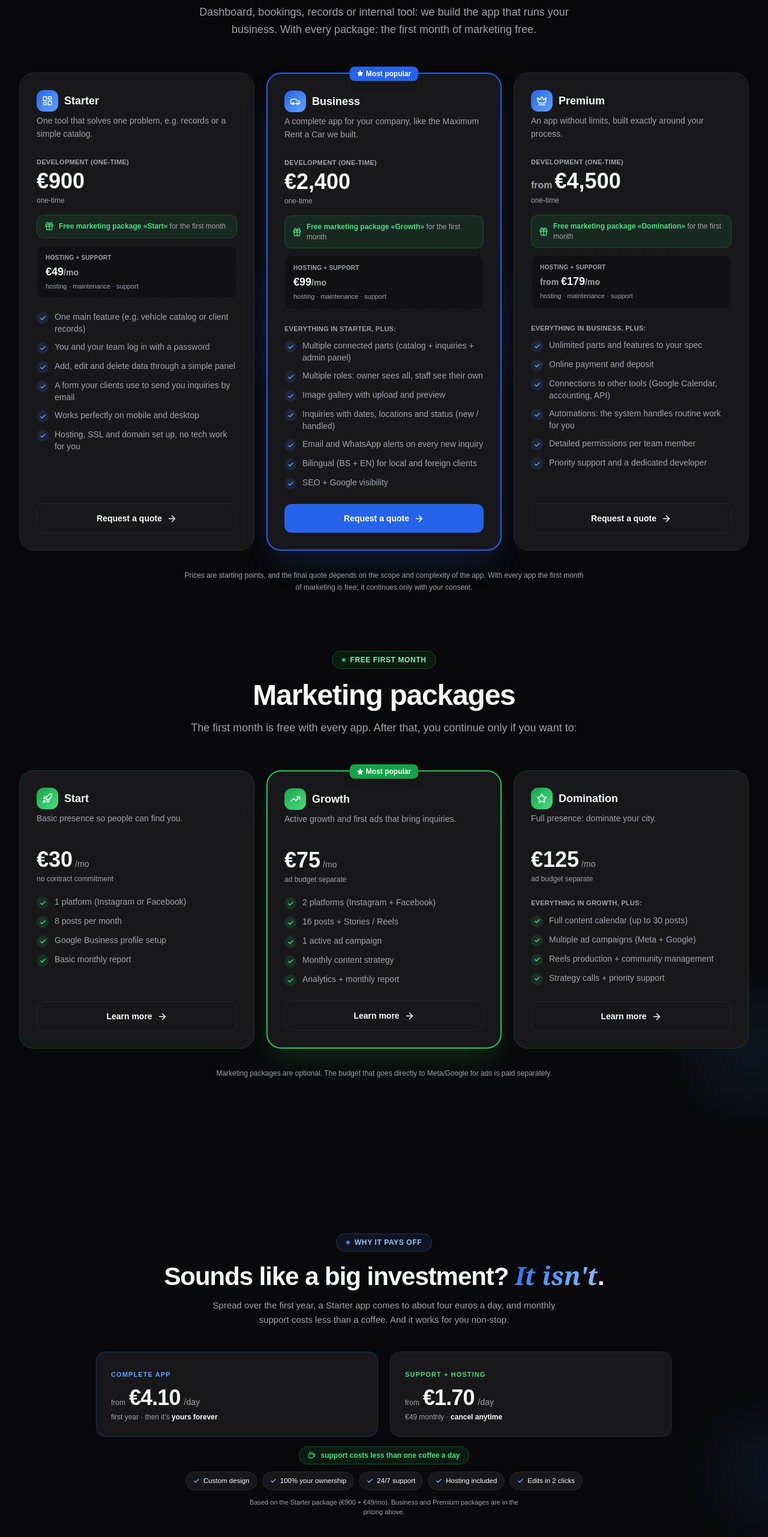
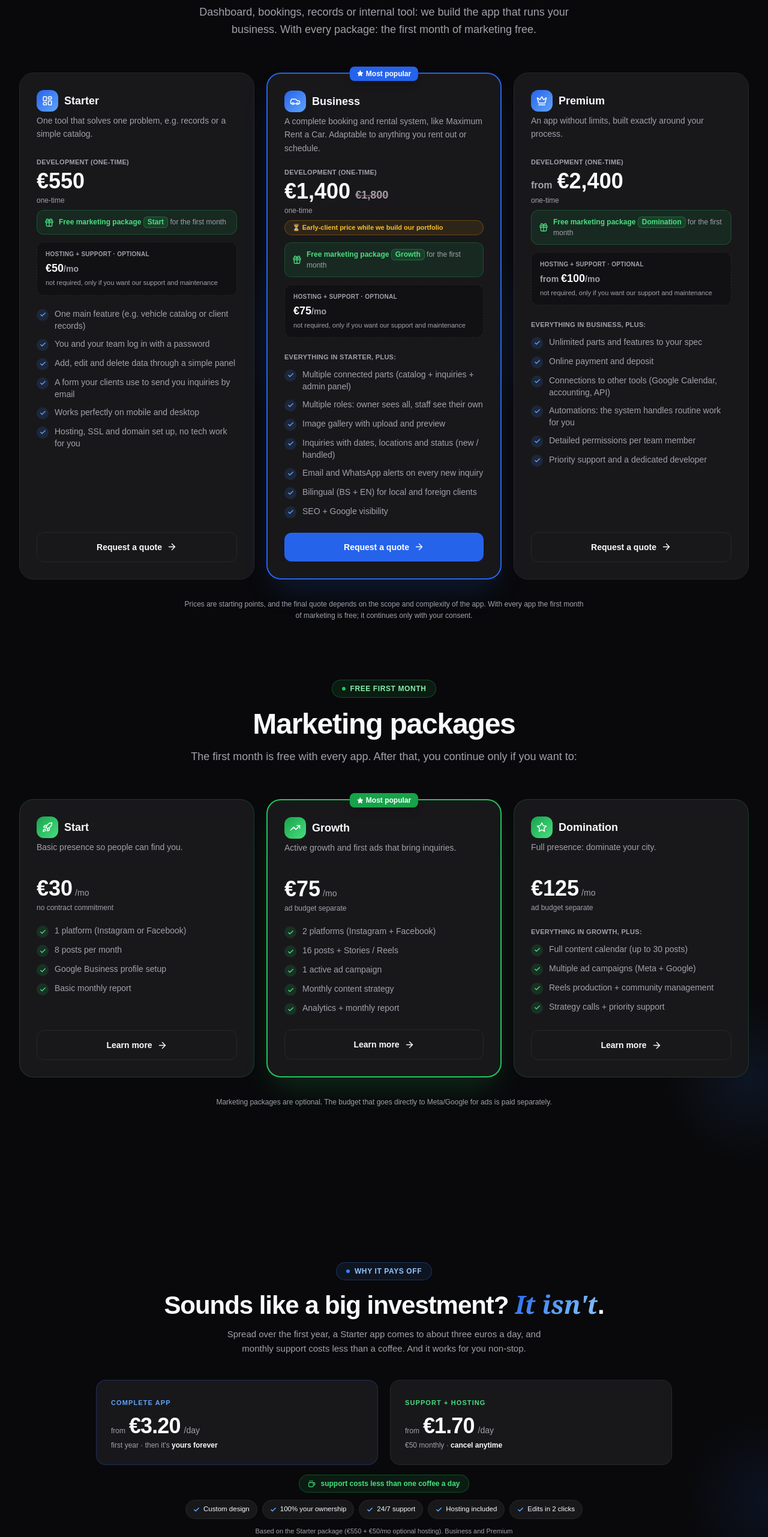
Before and after one commit to Bakeee99/mehiccdev, a Next.js app: page / in a window 1280 px wide. Shown: the part 6240-8802 px from the top of the page at 60% size. Built offline with nearby package versions, Linux system fonts and the light colour scheme.

Commit message:
cijene nove i to

```diff
--- a/components/sections/Pricing.tsx
+++ b/components/sections/Pricing.tsx
@@ -25,7 +25,7 @@ import { useReveal } from "@/lib/useReveal";
 import { useLanguage } from "@/components/ui/LanguageProvider";
 
 // ── Types ───────────────────────────────────────────────────────────────────
-type AppPlan = { name: string; tag: string; price: string; monthly: string; from?: boolean; gift: string; features: string[] };
+type AppPlan = { name: string; tag: string; price: string; oldPrice?: string; promoNote?: string; monthly: string; from?: boolean; gift: string; features: string[] };
 type MktPlan = { name: string; tag: string; price: string; note: string; features: string[] };
 type PricingData = {
   eyebrow: string; heading: string; headingAccent: string; subtitle: string;
@@ -45,8 +45,8 @@ const PRICING: Record<"bs" | "en", PricingData> = {
       "Dashboard, rezervacije, evidencija ili interni alat: gradimo aplikaciju koja vodi vaš biznis. Uz svaki paket: prvi mjesec marketinga gratis.",
     buildLabel: "Razvoj (jednokratno)",
     once: "jednokratno",
-    monthlyLabel: "Hosting + podrška",
-    monthlySub: "hosting · održavanje · podrška",
+    monthlyLabel: "Hosting + podrška · opciono",
+    monthlySub: "nije obavezno, samo ako želite našu podršku i održavanje",
     perMonth: "/mj",
     from: "od",
     popular: "Najpopularniji",
@@ -58,7 +58,7 @@ const PRICING: Record<"bs" | "en", PricingData> = {
     apps: [
       {
         name: "Starter", tag: "Jedan alat koji rješava jedan problem, npr. evidencija ili jednostavan katalog.",
-        price: "900", monthly: "49", gift: "Start",
+        price: "550", monthly: "50", gift: "Start",
         features: [
           "Jedna glavna funkcija (npr. katalog vozila ili evidencija klijenata)",
           "Vi i vaš tim se prijavljujete lozinkom",
@@ -69,8 +69,8 @@ const PRICING: Record<"bs" | "en", PricingData> = {
         ],
       },
       {
-        name: "Business", tag: "Kompletna aplikacija za firmu, kao Maximum Rent a Car kojeg smo izgradili.",
-        price: "2.400", monthly: "99", gift: "Rast",
+        name: "Business", tag: "Kompletan sistem rezervacija i najma, kao Maximum Rent a Car. Prilagodljiv svemu što se iznajmljuje ili zakazuje.",
+        price: "1.400", oldPrice: "1.800", promoNote: "Cijena za prve klijente dok gradimo portfolio", monthly: "75", gift: "Rast",
         features: [
           "SVE iz Startera, plus:",
           "Više povezanih dijelova (katalog + upiti + admin panel)",
@@ -84,7 +84,7 @@ const PRICING: Record<"bs" | "en", PricingData> = {
       },
       {
         name: "Premium", tag: "Aplikacija bez ograničenja, kreirana tačno oko vašeg procesa.",
-        price: "4.500", monthly: "179", from: true, gift: "Dominacija",
+        price: "2.400", monthly: "100", from: true, gift: "Dominacija",
         features: [
           "SVE iz Business paketa, plus:",
           "Neograničeni dijelovi i funkcije po vašoj želji",
@@ -125,8 +125,8 @@ const PRICING: Record<"bs" | "en", PricingData> = {
       "Dashboard, bookings, records or internal tool: we build the app that runs your business. With every package: the first month of marketing free.",
     buildLabel: "Development (one-time)",
     once: "one-time",
-    monthlyLabel: "Hosting + support",
-    monthlySub: "hosting · maintenance · support",
+    monthlyLabel: "Hosting + support · optional",
+    monthlySub: "not required, only if you want our support and maintenance",
     perMonth: "/mo",
     from: "from",
     popular: "Most popular",
@@ -138,7 +138,7 @@ const PRICING: Record<"bs" | "en", PricingData> = {
     apps: [
       {
         name: "Starter", tag: "One tool that solves one problem, e.g. records or a simple catalog.",
-        price: "900", monthly: "49", gift: "Start",
+        price: "550", monthly: "50", gift: "Start",
         features: [
           "One main feature (e.g. vehicle catalog or client records)",
           "You and your team log in with a password",
@@ -149,8 +149,8 @@ const PRICING: Record<"bs" | "en", PricingData> = {
         ],
       },
       {
-        name: "Business", tag: "A complete app for your company, like the Maximum Rent a Car we built.",
-        price: "2,400", monthly: "99", gift: "Growth",
+        name: "Business", tag: "A complete booking and rental system, like Maximum Rent a Car. Adaptable to anything you rent out or schedule.",
+        price: "1,400", oldPrice: "1,800", promoNote: "Early-client price while we build our portfolio", monthly: "75", gift: "Growth",
         features: [
           "EVERYTHING in Starter, plus:",
           "Multiple connected parts (catalog + inquiries + admin panel)",
@@ -164,7 +164,7 @@ const PRICING: Record<"bs" | "en", PricingData> = {
       },
       {
         name: "Premium", tag: "An app without limits, built exactly around your process.",
-        price: "4,500", monthly: "179", from: true, gift: "Domination",
+        price: "2,400", monthly: "100", from: true, gift: "Domination",
         features: [
           "EVERYTHING in Business, plus:",
           "Unlimited parts and features to your spec",
@@ -288,17 +288,33 @@ export function Pricing() {
 
                 {/* Build (one-time) price */}
                 <p className="text-[11px] font-bold uppercase tracking-wide text-[var(--text-muted)] mb-1">{d.buildLabel}</p>
-                <div className="flex items-baseline gap-1 mb-1">
+                <div className="flex items-baseline gap-2 mb-1 flex-wrap">
                   {plan.from && <span className="text-base font-semibold text-[var(--text-muted)]">{d.from}</span>}
                   <span className="text-4xl font-extrabold text-[var(--text)]">€{plan.price}</span>
+                  {plan.oldPrice && (
+                    <span className="text-lg font-bold text-[var(--text-muted)] line-through decoration-red-500/60 decoration-2">
+                      €{plan.oldPrice}
+                    </span>
+                  )}
                 </div>
-                <p className="text-xs text-[var(--text-muted)] mb-4">{d.once}</p>
+                <p className="text-xs text-[var(--text-muted)] mb-2">{d.once}</p>
+                {plan.promoNote && (
+                  <p className="inline-flex items-center gap-1.5 rounded-full bg-amber-500/10 border border-amber-500/30
+                                px-3 py-1 text-[11px] font-semibold text-amber-700 dark:text-amber-400 mb-3 leading-snug">
+                    ⏳ {plan.promoNote}
+                  </p>
+                )}
 
                 {/* Free marketing banner */}
                 <div className="flex items-center gap-2 rounded-xl bg-green-500/10 border border-green-500/25 px-3 py-2.5 mb-3">
                   <Gift size={16} className="text-green-600 dark:text-green-400 flex-shrink-0" />
                   <p className="text-xs leading-snug">
-                    <span className="font-bold text-green-600 dark:text-green-400">{d.giftPre} «{plan.gift}»</span>{" "}
+                    <span className="font-bold text-green-600 dark:text-green-400">
+                      {d.giftPre}{" "}
+                      <span className="inline-block px-1.5 py-px rounded-md bg-green-500/15 border border-green-500/30 leading-tight">
+                        {plan.gift}
+                      </span>
+                    </span>{" "}
                     <span className="text-[var(--text-muted)]">{d.giftPost}</span>
                   </p>
                 </div>
--- a/components/sections/Value.tsx
+++ b/components/sections/Value.tsx
@@ -46,14 +46,14 @@ const T: { bs: Content; en: Content } = {
   bs: {
     eyebrow: "ZAŠTO SE ISPLATI",
     h: ["Zvuči kao velika investicija? ", "Nije", "."],
-    sub: "Starter aplikacija razvučena na prvu godinu ispadne oko četiri eura dnevno, a mjesečno održavanje manje od jedne kafe. I radi za vas non-stop.",
+    sub: "Starter aplikacija razvučena na prvu godinu ispadne oko tri eura dnevno, a mjesečno održavanje manje od jedne kafe. I radi za vas non-stop.",
     cards: [
-      { label: "KOMPLETNA APLIKACIJA", lt: "od", big: "€4,10", per: "/dan", capPre: "prva godina · zatim je ", capStrong: "zauvijek vaša" },
-      { label: "PODRŠKA + HOSTING", lt: "od", big: "€1,70", per: "/dan", capPre: "€49 mjesečno · ", capStrong: "otkažite bilo kad" },
+      { label: "KOMPLETNA APLIKACIJA", lt: "od", big: "€3,20", per: "/dan", capPre: "prva godina · zatim je ", capStrong: "zauvijek vaša" },
+      { label: "PODRŠKA + HOSTING", lt: "od", big: "€1,70", per: "/dan", capPre: "€50 mjesečno · ", capStrong: "otkažite bilo kad" },
     ],
     coffee: "održavanje košta manje od jedne kafe dnevno",
     chips: ["Custom dizajn", "100% vaše vlasništvo", "Podrška 24/7", "Hosting uključen", "Izmjene u 2 klika"],
-    note: "Računica za Starter paket (€900 + €49/mj). Business i Premium paketi su u cjenovniku iznad.",
+    note: "Računica za Starter paket (€550 + €50/mj hosting, koji je opcion). Business i Premium paketi su u cjenovniku iznad.",
     trHead: "Od haosa do potpune kontrole",
     pairs: [
       { b: "Excel tabele i ručne bilješke", a: "Sve automatizovano" },
@@ -69,14 +69,14 @@ const T: { bs: Content; en: Content } = {
   en: {
     eyebrow: "WHY IT PAYS OFF",
     h: ["Sounds like a big investment? ", "It isn't", "."],
-    sub: "Spread over the first year, a Starter app comes to about four euros a day, and monthly support costs less than a coffee. And it works for you non-stop.",
+    sub: "Spread over the first year, a Starter app comes to about three euros a day, and monthly support costs less than a coffee. And it works for you non-stop.",
     cards: [
-      { label: "COMPLETE APP", lt: "from", big: "€4.10", per: "/day", capPre: "first year · then it's ", capStrong: "yours forever" },
-      { label: "SUPPORT + HOSTING", lt: "from", big: "€1.70", per: "/day", capPre: "€49 monthly · ", capStrong: "cancel anytime" },
+      { label: "COMPLETE APP", lt: "from", big: "€3.20", per: "/day", capPre: "first year · then it's ", capStrong: "yours forever" },
+      { label: "SUPPORT + HOSTING", lt: "from", big: "€1.70", per: "/day", capPre: "€50 monthly · ", capStrong: "cancel anytime" },
     ],
     coffee: "support costs less than one coffee a day",
     chips: ["Custom design", "100% your ownership", "24/7 support", "Hosting included", "Edits in 2 clicks"],
-    note: "Based on the Starter package (€900 + €49/mo). Business and Premium packages are in the pricing above.",
+    note: "Based on the Starter package (€550 + €50/mo optional hosting). Business and Premium packages are in the pricing above.",
     trHead: "From chaos to full control",
     pairs: [
       { b: "Spreadsheets and manual notes", a: "Everything automated" },
```
Also changed, not shown: PROCITAJ-ME.txt.
